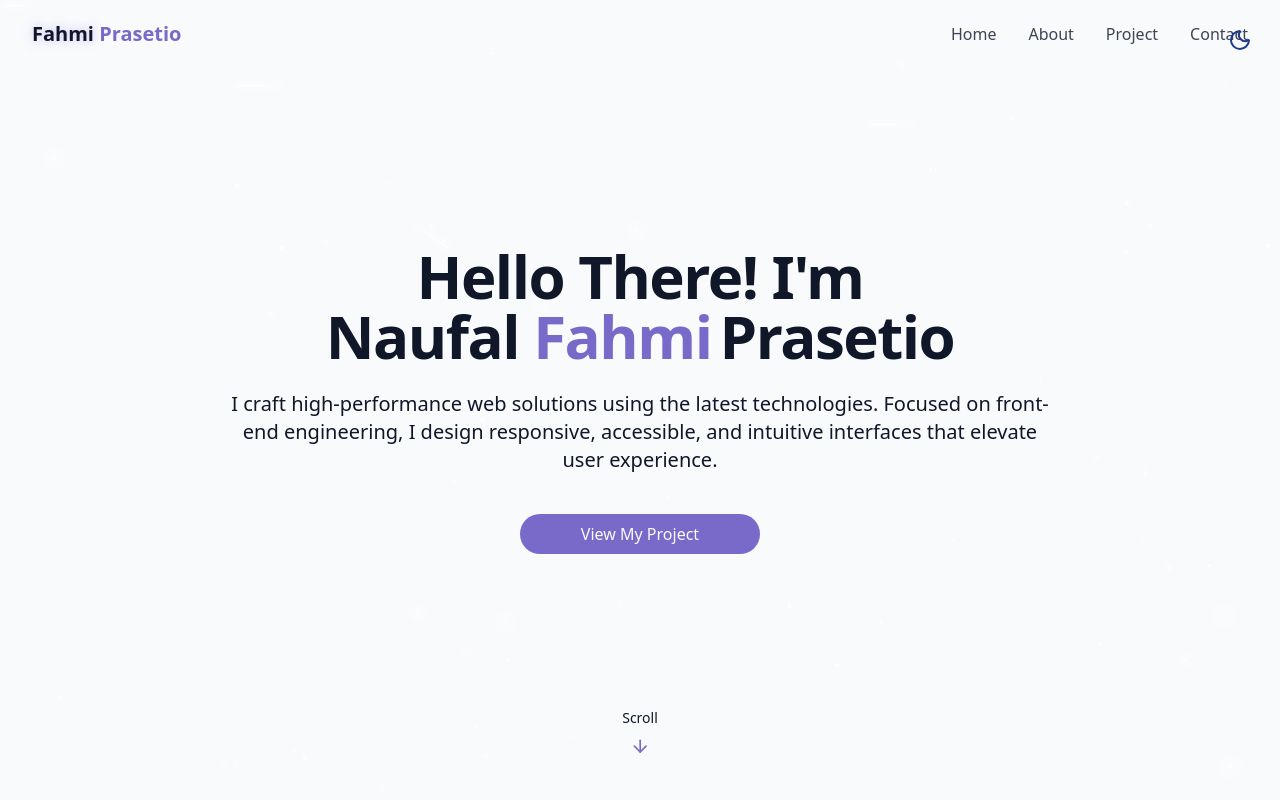
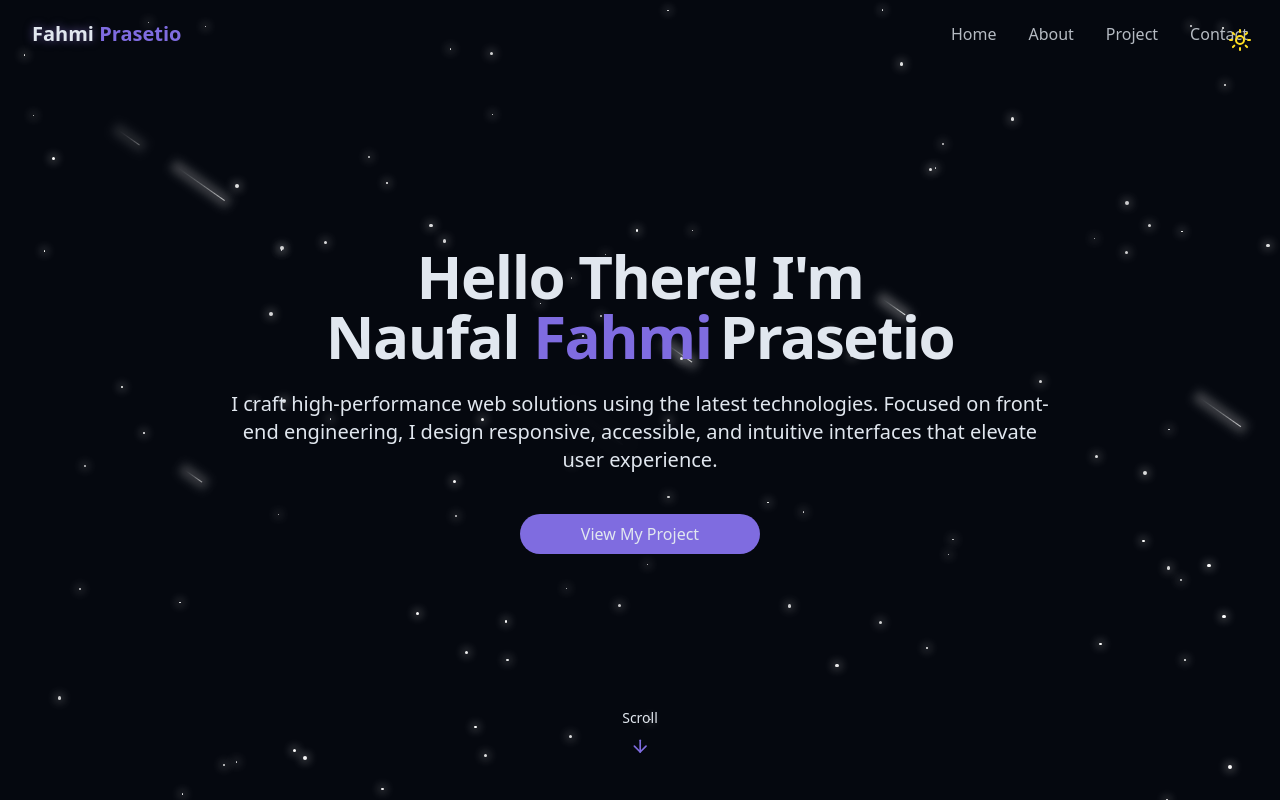
Before and after one commit to fahmiprasetio/Personal_Website, a React (Vite) app: page / in a window 1280 px wide. Shown: the top 800 px of the page. Built offline with nearby package versions, Linux system fonts and the light colour scheme.

Commit message:
pengoptimalan background

```diff
--- a/src/components/StarBackground.jsx
+++ b/src/components/StarBackground.jsx
@@ -39,7 +39,7 @@ export const StarBackground = () => {
   };
 
   const generateMeteors = () => {
-    const numberOfMeteors = 4;
+    const numberOfMeteors = 8;
     const newMeteors = [];
 
     for (let i = 0; i < numberOfMeteors; i++) {
@@ -47,9 +47,9 @@ export const StarBackground = () => {
         id: i,
         size: Math.random() * 2 + 1,
         x: Math.random() * 100,
-        y: Math.random() * 20,
-        delay: Math.random() * 15,
-        animationDuration: Math.random() * 33 + 3,
+        y: Math.random() * 50,
+        delay: 0,
+        animationDuration: Math.random() * 15 + 3,
       });
     }
 
--- a/src/components/ThemeToggle.jsx
+++ b/src/components/ThemeToggle.jsx
@@ -7,12 +7,20 @@ export const ThemeToggle = () => {
 
   useEffect(() => {
     const storedTheme = localStorage.getItem("theme");
+
     if (storedTheme === "dark") {
+      // user sudah pernah memilih dark
       setIsDarkMode(true);
       document.documentElement.classList.add("dark");
-    } else {
+    } else if (storedTheme === "light") {
+      // user sudah pernah memilih light
       setIsDarkMode(false);
       document.documentElement.classList.remove("dark");
+    } else {
+      // user belum pernah memilih => default dark
+      localStorage.setItem("theme", "dark");
+      setIsDarkMode(true);
+      document.documentElement.classList.add("dark");
     }
   }, []);
 
--- a/src/index.css
+++ b/src/index.css
@@ -53,9 +53,9 @@
   @keyframes meteor {
     0% {
       transform: rotate(215deg) translateX(0);
-      opacity: 1;
+      opacity: 0;
     }
-    70% {
+    50% {
       opacity: 1;
     }
     100% {
@@ -157,7 +157,7 @@
 }
 
 @utility meteor {
-  @apply absolute bg-linear-to-r from-white via-white to-transparent rounded-full;
+  @apply absolute bg-linear-to-r from-white/100 via-white/50 to-white/20 rounded-full;
   box-shadow: 0 0 10px 5px rgba(255, 255, 255, 0.3);
 }
 
```
